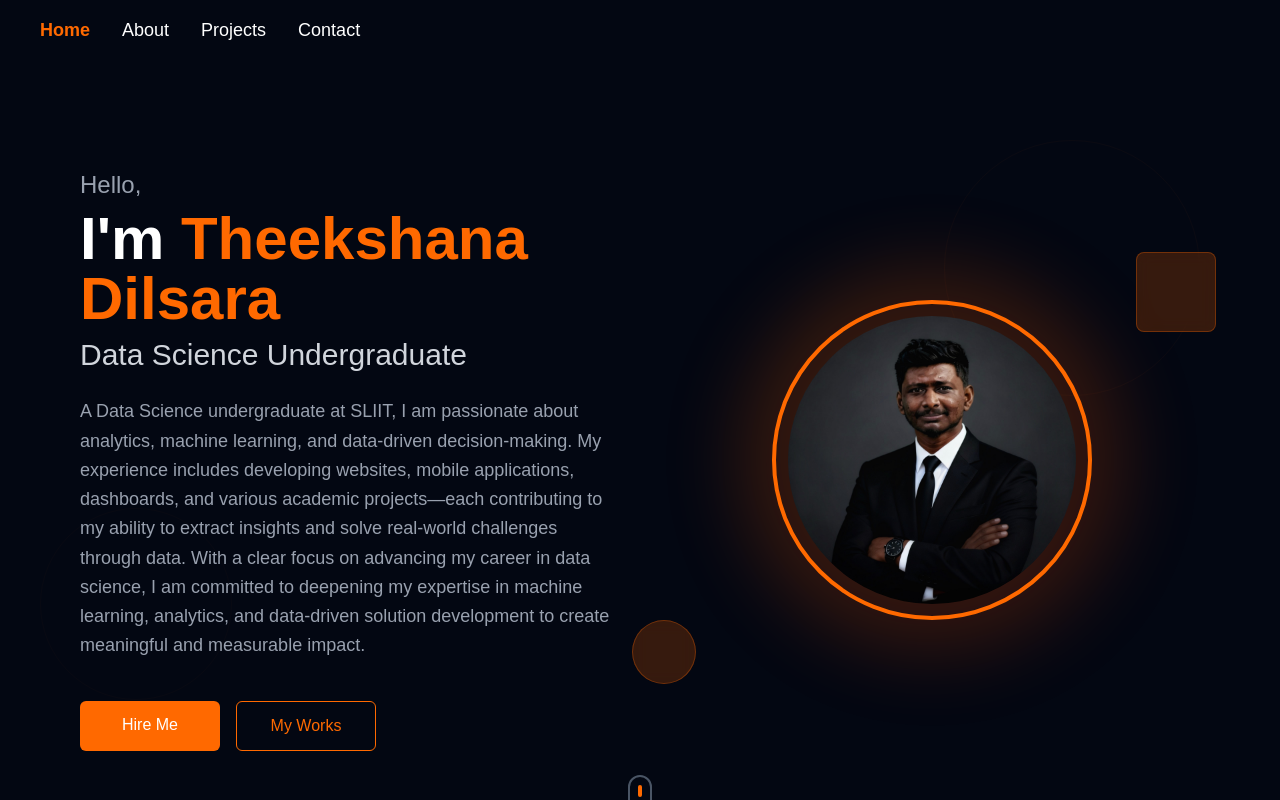
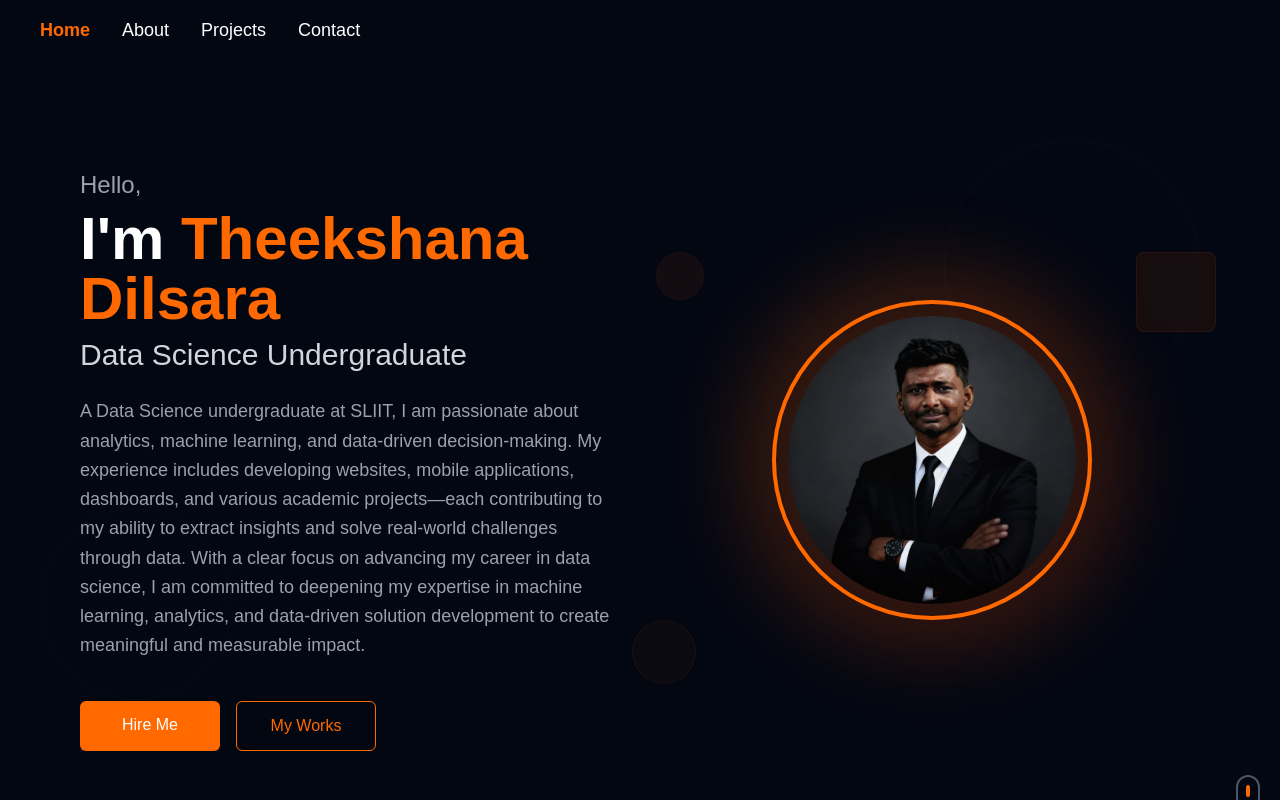
Before and after one commit to TheekshanaDilsara/my-portfolio, a Next.js app: page / in a window 1280 px wide. Shown: the top 800 px of the page. Built offline with nearby package versions, Linux system fonts and the light colour scheme.

Commit message:
home page edt

```diff
--- a/src/app/page.js
+++ b/src/app/page.js
@@ -8,7 +8,8 @@ export default function Home() {
   return (
     <div className="min-h-screen bg-gray-950 text-white">
       {/* Hero Section */}
-      <section className="relative min-h-screen flex items-center justify-center px-6 md:px-20 overflow-hidden">
+      <section className="relative min-h-[100vh] md:min-h-screen flex items-center justify-center px-6 md:px-20 overflow-hidden">
+
         {/* Background Pattern */}
         <div className="absolute inset-0 opacity-10">
           <div className="absolute top-20 right-20 w-64 h-64 border border-orange-500/30 rounded-full"></div>
@@ -73,18 +74,24 @@ export default function Home() {
             </div>
 
             {/* Floating Elements */}
-            <div className="absolute -top-4 -right-4 w-20 h-20 bg-orange-500/20 rounded-lg backdrop-blur-sm border border-orange-500/30"></div>
-            <div className="absolute -bottom-8 -left-8 w-16 h-16 bg-orange-500/20 rounded-full backdrop-blur-sm border border-orange-500/30"></div>
-          </div>
+             <div className="absolute -top-4 -left-2 w-12 h-12 bg-orange-500/8 rounded-full backdrop-blur-sm border border-orange-500/5 animate-pulse "></div>
+            <div className="absolute -top-4 -right-4 w-20 h-20 bg-orange-500/10 rounded-lg backdrop-blur-sm border border-orange-500/10 animate-pulse"></div>
+            <div className="absolute -bottom-8 -left-8 w-16 h-16 bg-orange-500/5 rounded-full backdrop-blur-sm border border-orange-500/8 animate-pulse"></div>
+            {/* <div className="absolute -top-5 -left-25 w-8 h-8 bg-orange-500/20 rounded-full backdrop-blur-sm border border-orange-500/30 animate-pulse "></div> */}
+            {/* <div className="absolute -top-17 -right-19 w-10 h-10 bg-orange-500/10 rounded-lg backdrop-blur-sm border border-orange-500/30 animate-pulse"></div> */}
+            {/* <div className="absolute -bottom-1 -right-8 w-14 h-14 bg-orange-500/10 rounded-full backdrop-blur-sm border border-orange-500/30 animate-pulse"></div> */}
+            {/* <div className="absolute -top-15 -left-2 w-12 h-12 bg-orange-500/20 rounded-full backdrop-blur-sm border border-orange-500/30 animate-pulse "></div> */}
+        </div>
         </div>
 
         {/* Scroll Indicator */}
-        <div className="absolute bottom-10 left-1/2 transform -translate-x-1/2 animate-bounce">
+        <div className="absolute bottom-10 right-2 transform -translate-x-1/2 animate-bounce">
           <div className="w-6 h-10 border-2 border-gray-600 rounded-full flex justify-center">
             <div className="w-1 h-3 bg-orange-500 rounded-full mt-2"></div>
           </div>
         </div>
       </section>
+
 
       {/* Quick Stats Section */}
       <section className="py-20 px-6 md:px-20 bg-gray-900/50">
```
